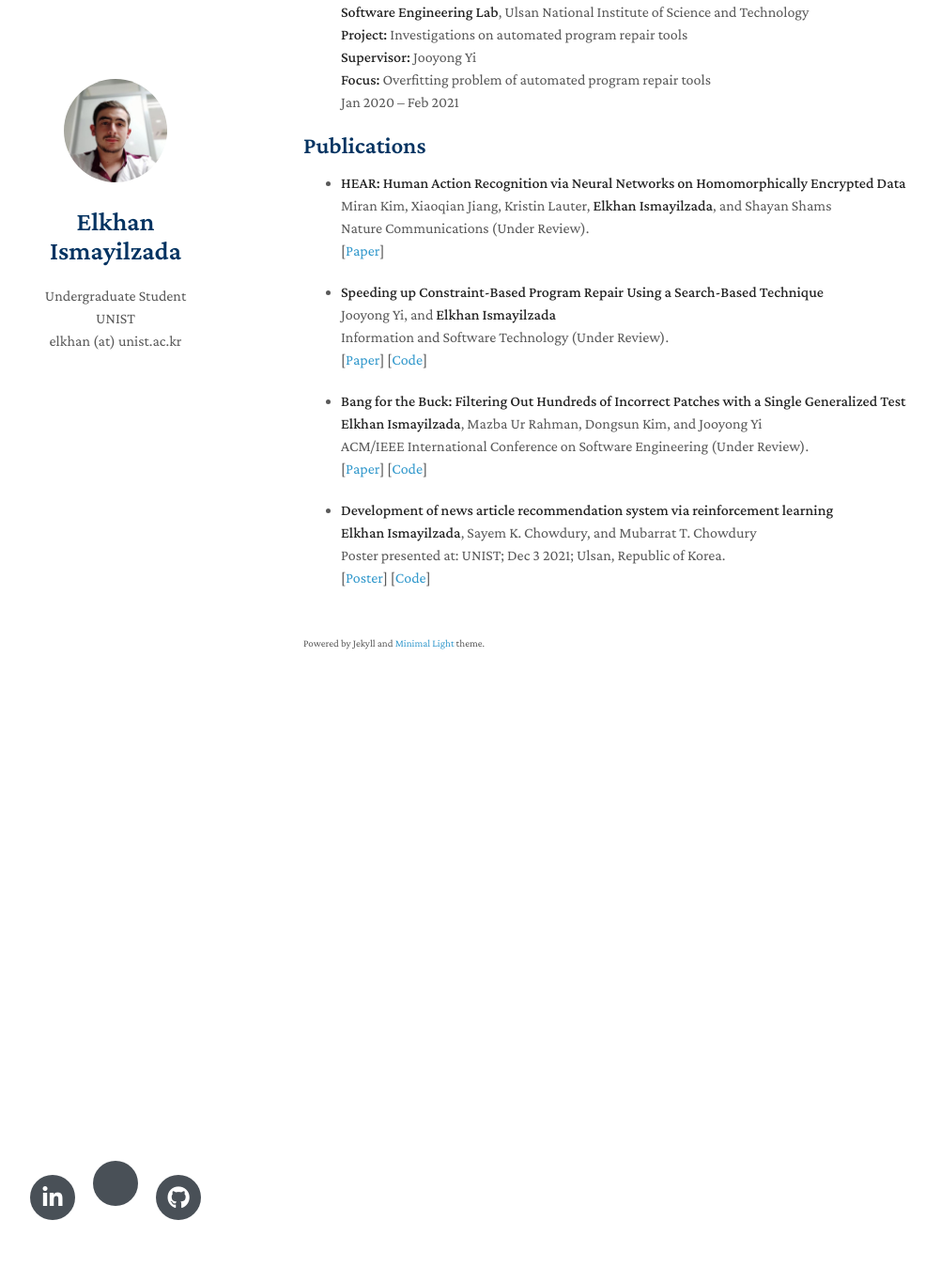
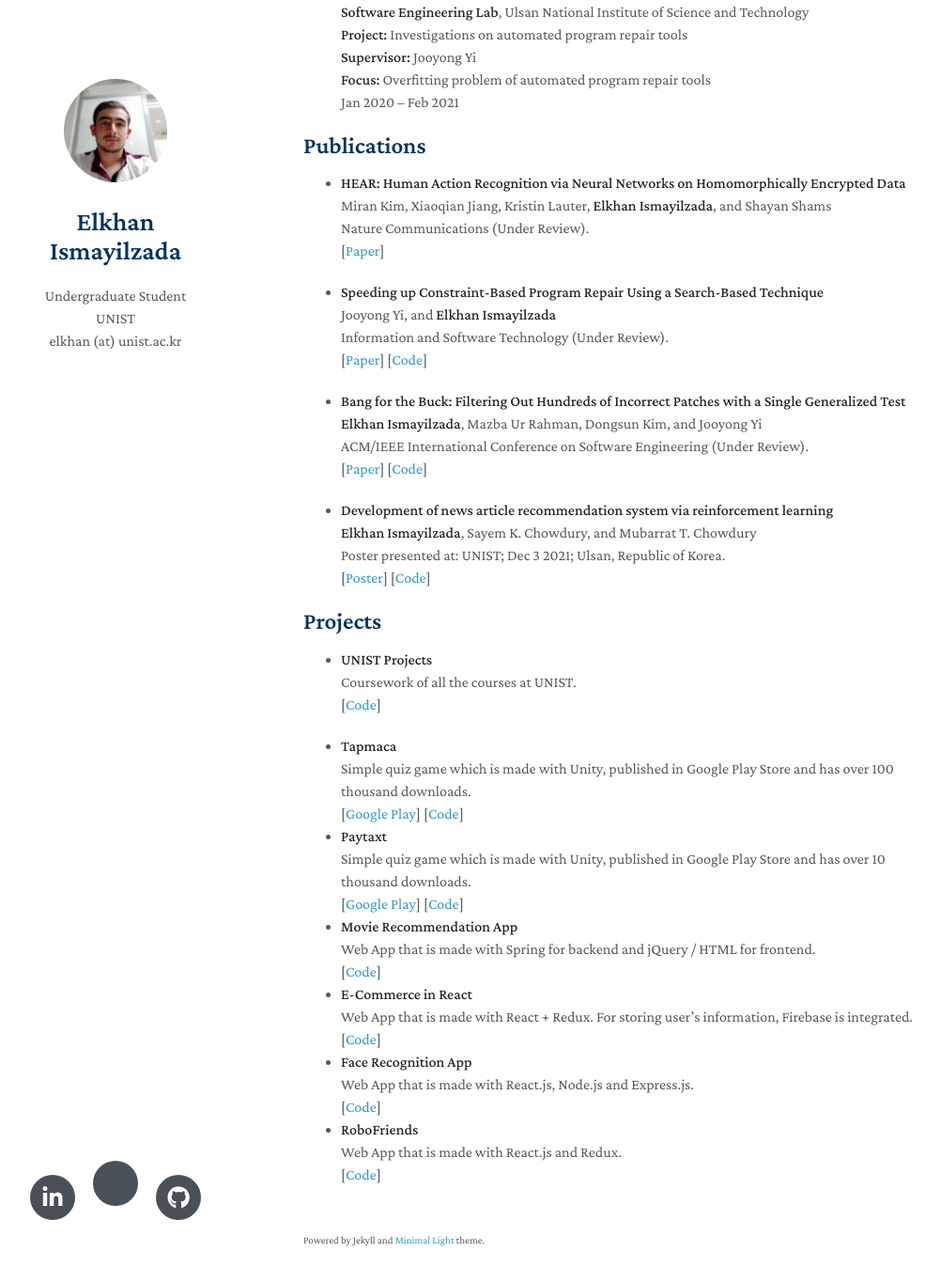
Before and after one commit to elkhanzada/elkhanzada.github.io, a Jekyll site: the page built from index.md, in a window 1280 px wide and 1400 px high, scrolled down 816 px. Shown: the top 1365 px of the window at 94% size, without its empty margins (147-1149 px from the left). Built offline with Jekyll 4.4.1, drawn with Linux system fonts in a browser that asks for light colours; nearby versions of some CDN libraries; a style sheet for code colours, icons or effects is not loaded; our own code applies the rules of GitHub Pages for plain Markdown files.

Commit message:
added projects

```diff
--- a/index.md
+++ b/index.md
@@ -72,3 +72,41 @@ I am also creator of two quiz games, namely **Tapmaca** and **Paytaxt** which ar
   <br>
   [[Poster](https://drive.google.com/file/d/1NgkcPL2f6GhuSm-gaBw9lTEbMrHrZZ1S/view)]
   [[Code](https://github.com/kcsayem/Parallelization-of-bandit-algorithms-to-reduce-computational-cost-of-news-article-recommendation-sys)]
+
+## Projects
+- **UNIST Projects**
+  <br>
+  Coursework of all the courses at UNIST.
+  <br>
+  [[Code](https://github.com/elkhanzada/unist-projects)]
+
+- **Tapmaca**
+  <br>
+  Simple quiz game which is made with Unity, published in Google Play Store and has over 100 thousand downloads.
+  <br>
+  [[Google Play](https://play.google.com/store/apps/details?id=com.elkhan.tapmaca)] [[Code](https://github.com/elkhanzada/tapmaca)]
+- **Paytaxt**
+  <br>
+  Simple quiz game which is made with Unity, published in Google Play Store and has over 10 thousand downloads.
+  <br>
+  [[Google Play](https://play.google.com/store/apps/details?id=com.elkhan.paytaxt)] [[Code](https://github.com/elkhanzada/paytaxt)]
+- **Movie Recommendation App**
+  <br>
+  Web App that is made with Spring for backend and jQuery / HTML for frontend.
+  <br>
+  [[Code](https://github.com/elkhanzada/movie-recommendation-app)]
+- **E-Commerce in React**
+  <br>
+  Web App that is made with React + Redux. For storing user’s information, Firebase is integrated.
+  <br>
+  [[Code](https://github.com/elkhanzada/react-e-commerce)]
+- **Face Recognition App**
+  <br>
+  Web App that is made with React.js, Node.js and Express.js.
+  <br>
+  [[Code](https://github.com/elkhanzada/facerecognitionapp)]
+- **RoboFriends**
+  <br>
+  Web App that is made with React.js and Redux.
+  <br>
+  [[Code](https://github.com/elkhanzada/robofriends)]
```
